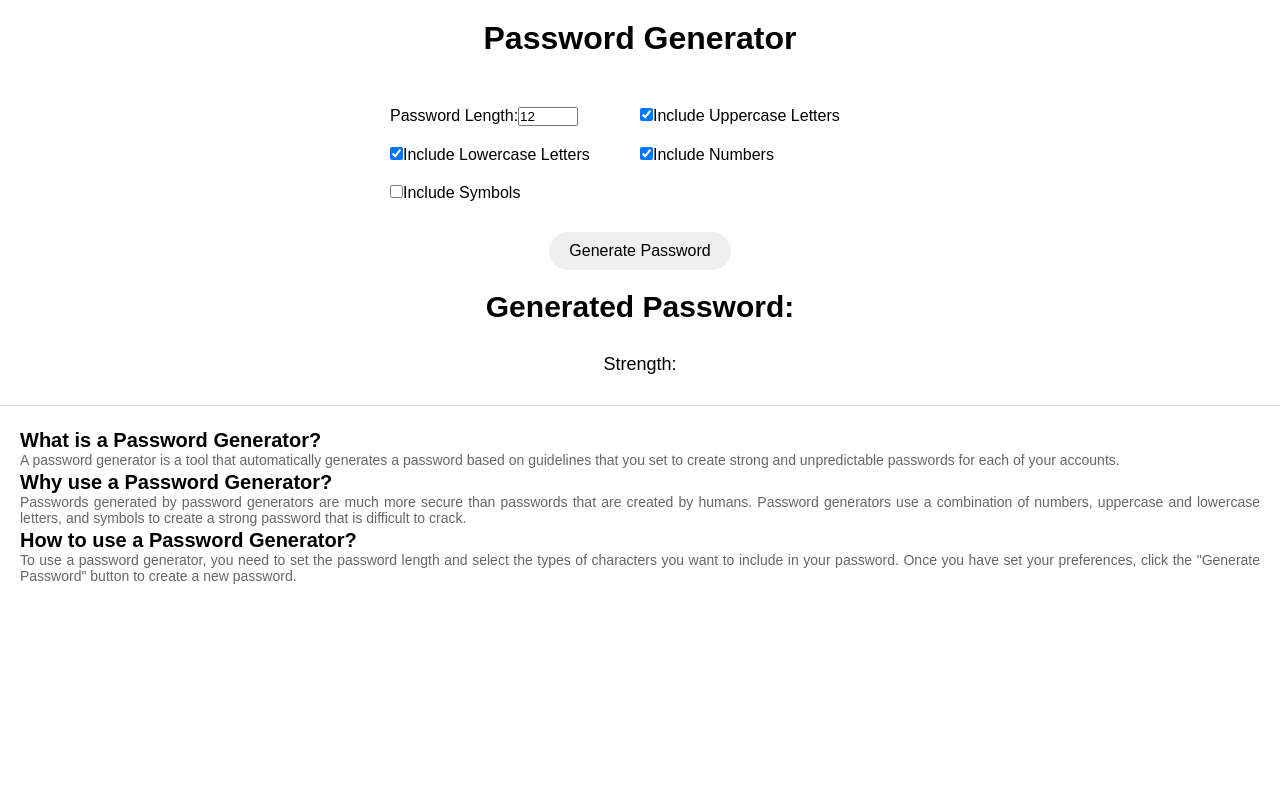
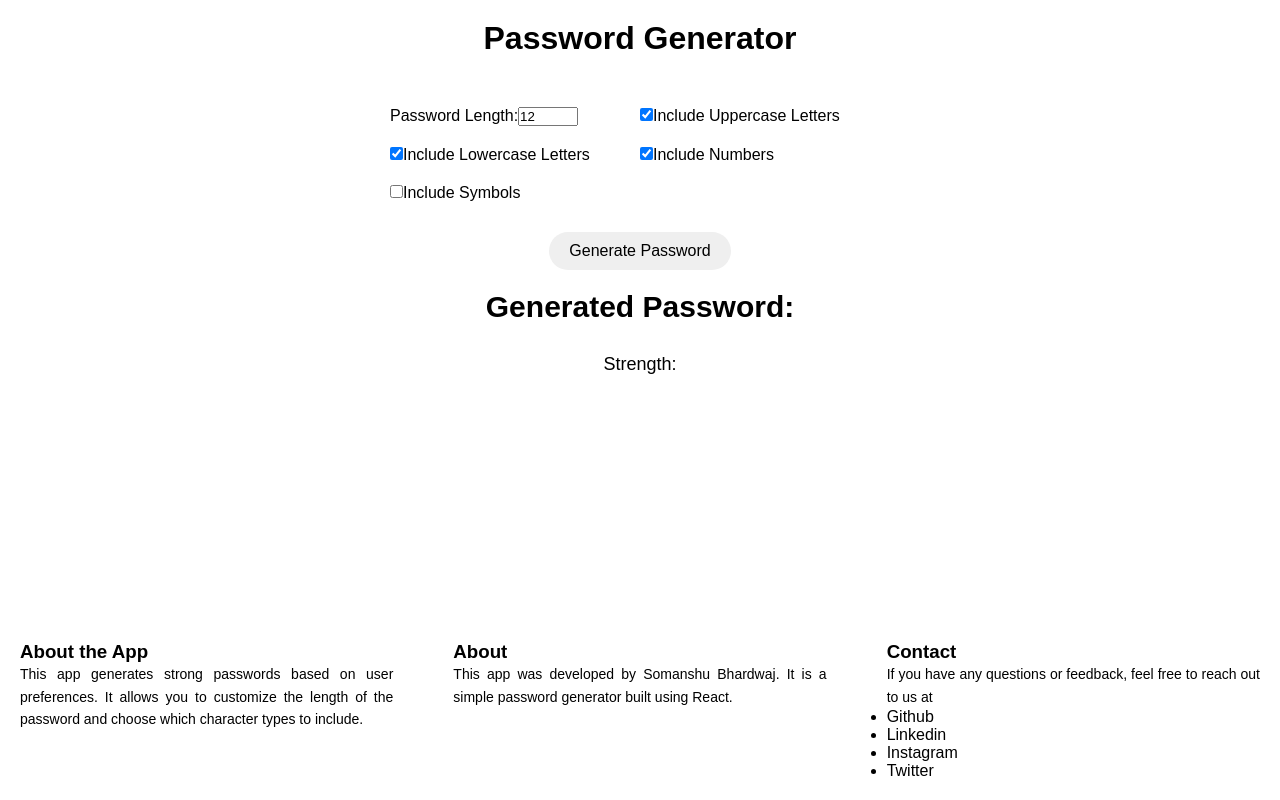
Before and after one commit to somanshubhardwaj/generatepassword, a React (Create React App) app: page / in a window 1280 px wide. Built offline with nearby package versions, Linux system fonts and the light colour scheme.

Commit message:
chore: Update CSS for footer section

```diff
--- a/src/App.css
+++ b/src/App.css
@@ -4,11 +4,13 @@
   text-align: center;
   font-family: Arial, sans-serif;
 }
+a{
+  text-decoration: none;
+  color: #000;
 
+}
 .App-header {
-
   padding: 20px;
-
 }
 
 .settings {
@@ -16,11 +18,10 @@
   margin-left: auto;
   margin-right: auto;
   text-align: left;
-  display:grid;
+  display: grid;
   grid-template-columns: 1fr 1fr;
   max-width: 500px;
 }
-
 
 .settings div {
   margin: 10px 0;
@@ -32,7 +33,6 @@ button {
   cursor: pointer;
   border-radius: 25px;
   border: none;
-
 }
 
 .result {
@@ -44,7 +44,7 @@ button {
   margin-top: 20px;
   margin-bottom: 10px;
 }
-.result p{
+.result p {
   max-width: 500px;
   margin: 0 auto;
   text-align: center;
@@ -75,18 +75,27 @@ button {
 .strength.strong {
   color: green;
 }
+footer {
+  position: absolute;
+  bottom: 0;
+  display: flex;
+  gap: 20px;
 
-footer{
-  margin-top: 20px;
-  font-size: 14px;
-  color: #666;
-  padding: 20px;
-  border-top: 1px solid #ddd;
+  padding: 20px 0;
   text-align: justify;
 }
-footer h1 {
-  font-size: 20px;
-  margin-top: 10px;
-  margin-top: 3px;
-  color: black;
+
+.footer-section {
+  flex: 1;
+  margin: 0 auto;
+  padding: 0 20px;
 }
+
+.footer-section h3 {
+  margin-top: 0;
+}
+
+.footer-section p {
+  font-size: 14px;
+  line-height: 1.6;
+}
--- a/src/App.js
+++ b/src/App.js
@@ -152,28 +152,27 @@ function App() {
           </div>
         </div>
       </main>
-      <footer>
-        <h1>
-          What is a Password Generator?
-        </h1>
-        <p>
-          A password generator is a tool that automatically generates a password based on guidelines that you set to create strong and unpredictable passwords for each of your accounts.
-        </p>
-        <h1>
-          Why use a Password Generator?
-        </h1>
-        <p>
-          Passwords generated by password generators are much more secure than passwords that are created by humans. Password generators use a combination of numbers, uppercase and lowercase letters, and symbols to create a strong password that is difficult to crack.
-        </p>
-        <h1>
-          How to use a Password Generator?
-        </h1>
-        <p>
-          To use a password generator, you need to set the password length and select the types of characters you want to include in your password. Once you have set your preferences, click the "Generate Password" button to create a new password.
-        </p>
+    <footer>
+      <div className="footer-section">
+        <h3>About the App</h3>
+        <p>This app generates strong passwords based on user preferences. It allows you to customize the length of the password and choose which character types to include.</p>
+      </div>
+      <div className="footer-section">
+        <h3>About</h3>
+        <p>This app was developed by Somanshu Bhardwaj. It is a simple password generator built using React.</p>
+      </div>
+      <div className="footer-section">
+        <h3>Contact</h3>
+        <p>If you have any questions or feedback, feel free to reach out to us at </p>
+        <ul>
+          <li><a href='https://github.com/somanshubhardwaj'>Github</a></li>
+          <li><a href='https://www.linkedin.com/in/somanshubhardwaj'>Linkedin</a></li>
+          <li><a href='https://www.instagram.com/bhardwaj.somanshu/'>Instagram</a></li>
+          <li><a href='https://twitter.com/somanshubha'>Twitter</a></li>
 
-
-        </footer>
+        </ul>
+      </div>
+    </footer>
     </div>
   );
 }
```
Also changed, not shown: 1 other file (tests, documents, lock files or other folders).
